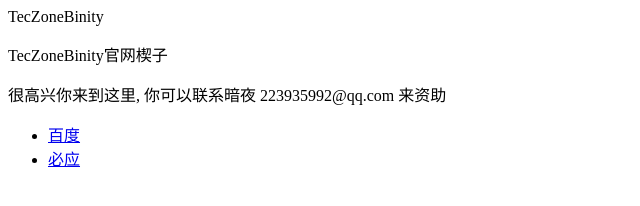
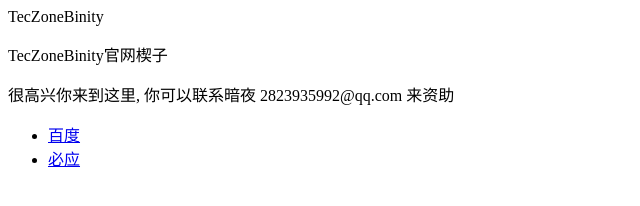
Before and after one commit to anyezhixiao/TecZoneBinity, a plain HTML site: page index.html in a window 1280 px wide. Shown: the full height of the page, 0-640 px from the left. Drawn offline with Linux system fonts and the light colour scheme.

Commit message:
Update index.html

```diff
--- a/index.html
+++ b/index.html
@@ -1,6 +1,6 @@
 <p>TecZoneBinity</p>
 <p>TecZoneBinity官网楔子 </p>
-<p>很高兴你来到这里, 你可以联系暗夜  223935992@qq.com  来资助</p>
+<p>很高兴你来到这里, 你可以联系暗夜  2823935992@qq.com  来资助</p>
 
 <ul>
   <li> <a href="www.baidu.com">百度</a> </li>
```
